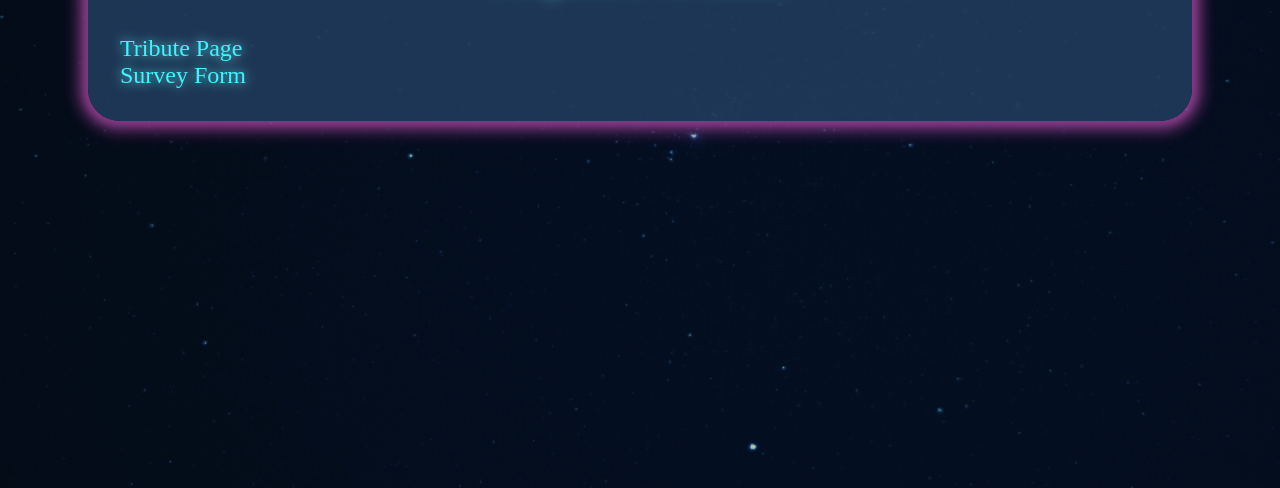
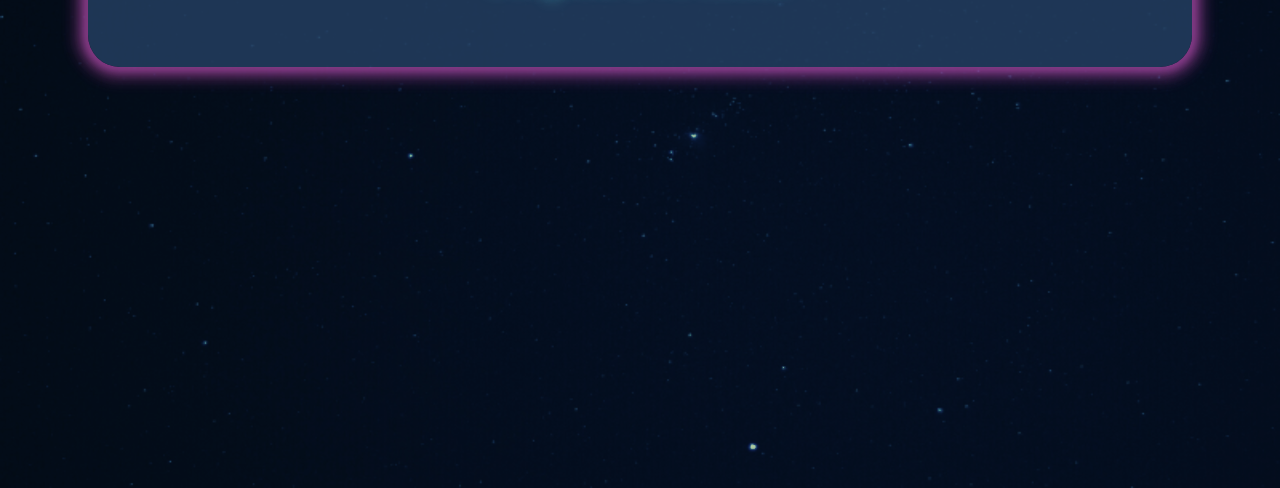
Before and after one commit to Artemis-Orion/portfolio, a plain HTML site: page index.html in a window 1280 px wide. Shown: the part 312-800 px from the top of the page. Drawn offline with Linux system fonts and the light colour scheme.

Commit message:
remove projects

```diff
--- a/index.html
+++ b/index.html
@@ -13,8 +13,8 @@
             <h1 class="text">Artemis Orion</h1>
             <div class="dividing-title"><h3 class="text">Projects I've Made</h3></div>
             <div class="projects">
-                <div class="tribute"><a href="./projects/tribute/index.html">Tribute Page</a></div>
-                <div class="survey"><a href="./projects/survey-form/index.html">Survey Form</a></div>
+                <!-- <div class="tribute"><a href="./projects/tribute/index.html">Tribute Page</a></div> -->
+                <!-- <div class="survey"><a href="./projects/survey-form/index.html">Survey Form</a></div> -->
             </div>
         </main>
     </div>
```
